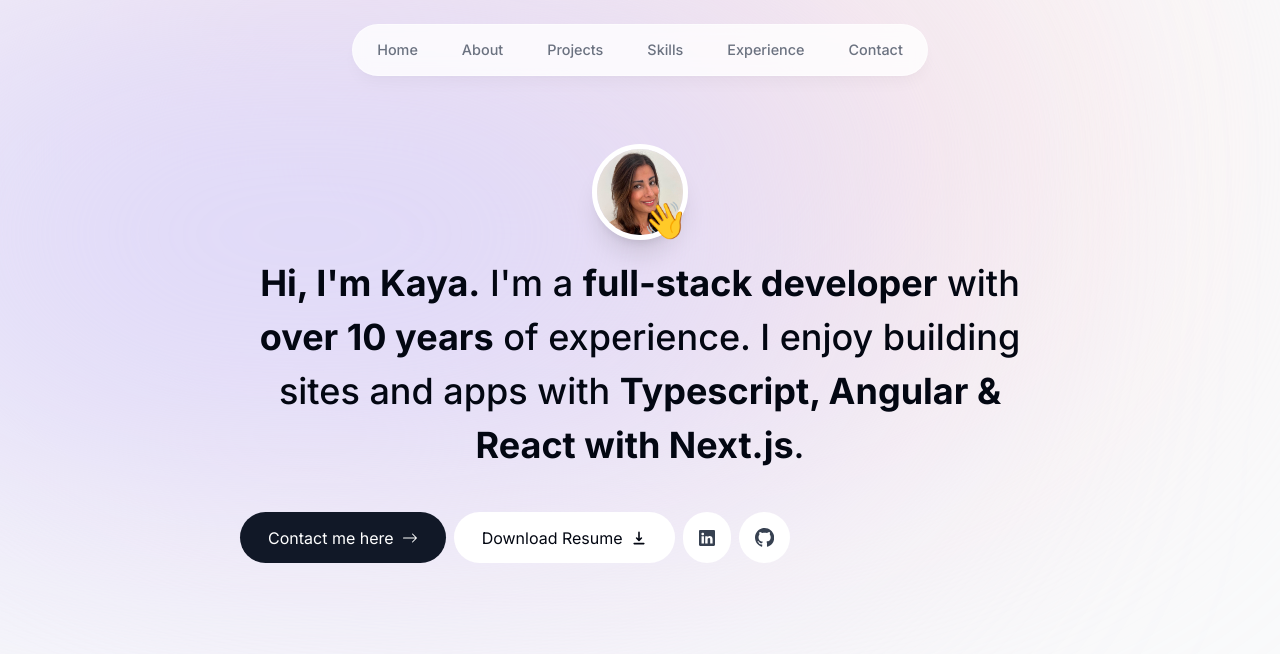
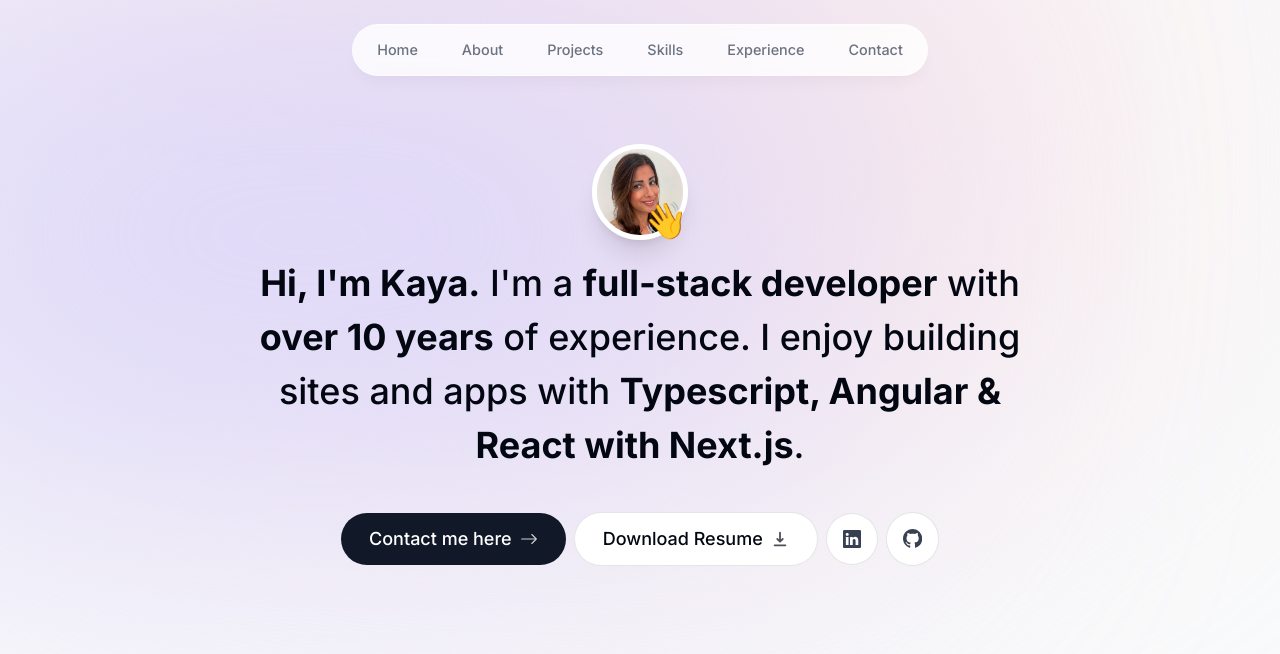
Before and after one commit to kayasky/portfolio, a Next.js app: page / in a window 1280 px wide. Shown: the top 654 px of the page. Built offline with nearby package versions, Linux system fonts and the light colour scheme.

Commit message:
Make links work in intro section

```diff
--- a/components/intro.tsx
+++ b/components/intro.tsx
@@ -59,32 +59,50 @@ export default function Intro() {
         .
       </motion.p>
 
-      <div className="flex gap-2">
+      <motion.div
+        initial={{ opacity: 0, y: 100 }}
+        animate={{ opacity: 1, y: 0 }}
+        transition={{ delay: 0.1 }}
+        className="flex flex-col sm:flex-row items-center justify-center gap-2 px-4 text-lg font-medium"
+      >
         <Link
           href="#contact"
-          className="bg-gray-900 text-white px-7 py-3 flex items-center gap-2 rounded-full"
+          className="group bg-gray-900 text-white px-7 py-3 flex items-center gap-2 rounded-full
+          outline-none focus:scale-110 hover:scale-110 hover:bg-gray-950 active:scale-105
+          transition"
         >
-          Contact me here <BsArrowRight />
+          Contact me here{" "}
+          <BsArrowRight className="opacity-80 group-hover:translate-x-1 transition" />
         </Link>
         <a
-          href=""
-          className="bg-white px-7 py-3 flex items-center gap-2 rounded-full"
+          href="/Kaya_Jhuti_Software_Developer.pdf"
+          download
+          className="group bg-white px-7 py-3 flex items-center gap-2 rounded-full
+          outline-none focus:scale-110 hover:scale-110 active:scale-105
+          transition border border-black/10"
         >
-          Download Resume <HiDownload />
+          Download Resume{" "}
+          <HiDownload className="opacity-70 group-hover:translate-y-1 transition" />
         </a>
         <a
-          href=""
-          className="bg-white text-gray-700 p-4 flex items-center gap-2 rounded-full"
+          href="https://www.linkedin.com/in/itskaya/"
+          target="_blank"
+          className="bg-white text-gray-700 p-4 flex items-center gap-2 rounded-full
+          outline-none focus:scale-[1.15] hover:scale-[1.15] active:scale-[1.1] hover:text-gray-950
+          transition border border-black/10"
         >
           <BsLinkedin />
         </a>
         <a
-          href=""
-          className="bg-white text-gray-700 p-4 flex items-center gap-2 rounded-full text-[1.2rem]"
+          href="https://github.com/kayasky"
+          target="_blank"
+          className="bg-white text-gray-700 p-4 flex items-center gap-2 rounded-full text-[1.2rem]
+          outline-none focus:scale-[1.15] hover:scale-[1.15] active:scale-[1.1] hover:text-gray-950
+          transition border border-black/10"
         >
           <BsGithub />
         </a>
-      </div>
+      </motion.div>
     </section>
   );
 }
```
Also changed, not shown: 1 other file (tests, documents, lock files or other folders).
